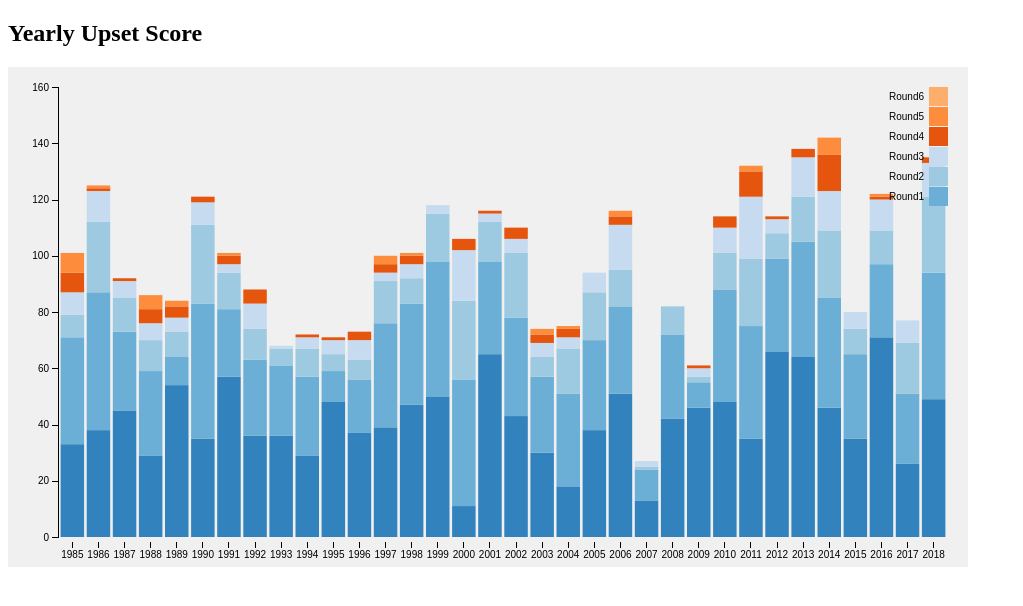
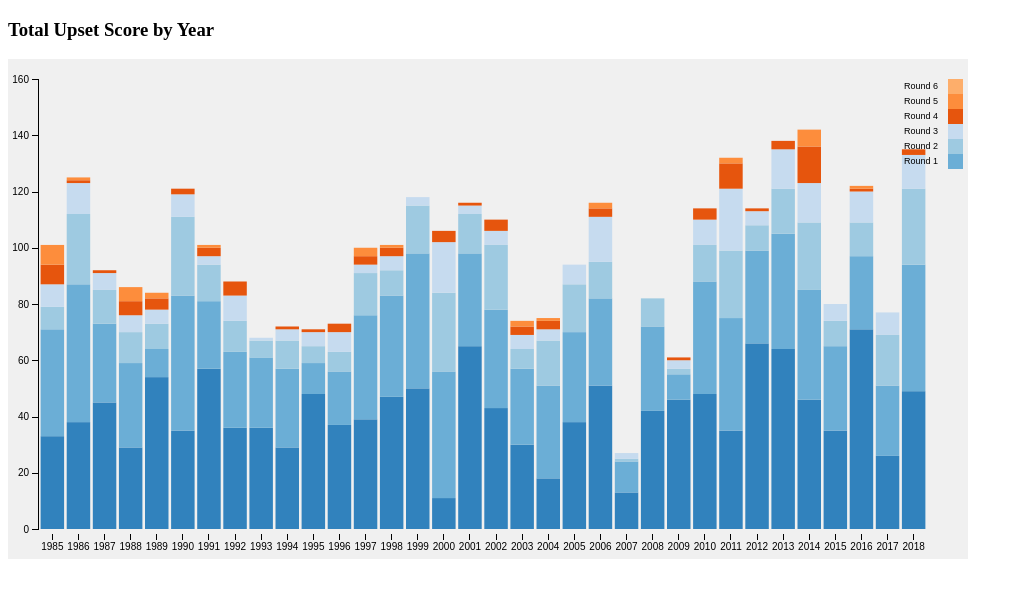
Before and after one commit to jingjingforest/jingjingforest.github.io, a Jekyll site: the page stack_bar.html, which Jekyll copies as it is, in a window 1280 px wide. Shown: the top 606 px of the page, without its empty margins (0-1023 px from the left). Built offline with Jekyll 4.4.1, drawn with Linux system fonts in a browser that asks for light colours.

```diff
--- a/_posts/2016-03-06-mlb-good-eye-rating.markdown
+++ b/_posts/2016-03-06-mlb-good-eye-rating.markdown
@@ -21,7 +21,7 @@ As you can see, most pitches either have a very low probability of being a strik
 
 A machine-learning algorithm was able to accurately predict strikes and balls 90% of the time, but how accurately can a baseball player predict strikes and balls? This is difficult to know since there is no direct data point that tells this. However, we can approximate it by looking at whether or not the hitter swung at the pitch. Logically, if a hitter thinks a ball is going to be a strike he will swing at it, and will not swing if he thinks it is going to be a ball. This is obviously not an exact measure, since the context of the situation might change a hitter’s behavior. A hitter might be ahead in the count, 3 balls and 0 strikes, and hold off on swinging in hopes of drawing a walk. As a general rule though, we would expect a hitter to swing more at pitches that have a high likelihood of being a strike and swing less at pitches that are more likely to be a ball.
 
-In order to check if this logic holds I grouped the pitches into deciles based on their probability of being a strike and then calculated the rate at which players swung at those pitches.
+<p>In order to check if this logic holds I grouped the pitches into deciles based on their probability of being a strike and then calculated the rate at which players swung at those pitches.<p>
 
 ![Swing Rates of MLB Players by Bins](http://www.seanabu.com/img/swing_all.png)
 
--- a/_posts/2019-04-04-Ranking-Ever-Year-of-March-Madness.markdown
+++ b/_posts/2019-04-04-Ranking-Ever-Year-of-March-Madness.markdown
@@ -21,7 +21,7 @@ This scoring format takes into consideration the likelihood of each upset, accor
 
 So where does the 2018 NCAA Tournament rank in terms of ‘Madness’? It comes in third with a score of 135 points, behind 2014 (142 points) and 2013 (138 points).
 
-{% include stack_bar.html %}
+<!-- {% include stack_bar.html %} -->
 
 In 2014, the tournament started off relatively average with a first round score of 46 points, about 5 more than the average. But as the 8th-seeded Kentucky Wildcats and the 7th-seeded UConn Huskies marched towards the finals – the largest average seed of any championship game – that year’s score rose to the top. The second “maddest” tournament, in 2013, unfolded in a completely different manner. The underdogs that year racked up 105 points through the first two rounds – the most ever – but the #1 seeded Louisville Cardinals won the championship that year, preventing it from being the craziest ever. The least chaotic tournament ever was in 2007 when #1 Florida beat fellow #1 seed Ohio State, and the total upset score was 27. There were only 13 games in which a the winning seed was the expected winner, and eight of these "upsets" were by teams ranked only one seed lower than their opponent. The biggest Cinderella that year was #7-seed UNLV, who made it to the Sweet Sixteen. 30 other tournaments had a higher upset score in just the first round than 2007 had for the entire tournament. The next lowest year was 1995, which had a upset score that was 2.5 times higher than 2007.
 
--- a/chart.html
+++ b/chart.html
@@ -18,7 +18,11 @@
 <svg width="960" height="500"></svg>
 <script src="https://d3js.org/d3.v4.min.js"></script>
 <script>
-
+  <select id="inds">
+    <option value="apples" selected="selected">apples</option>
+    <option value="pears">pears</option>
+    <option value="tomatoes">tomatoes</option>
+  </select>
 var svg = d3.select("svg"),
     margin = {top: 20, right: 20, bottom: 30, left: 40},
     width = +svg.attr("width") - margin.left - margin.right,
--- a/stack_bar.html
+++ b/stack_bar.html
@@ -38,7 +38,7 @@
 </style>
 
 <body>
-    <h2>Yearly Upset Score</h2>
+    <h3>Total Upset Score by Year</h3>
     <div id='stacked-bar'></div>
     <script src="https://d3js.org/d3.v4.min.js"></script>
     <script>
@@ -48,11 +48,11 @@
                     domEle = config.element,
                     stackKey = config.key,
                     data = config.data,
-                    margin = { top: 20, right: 20, bottom: 30, left: 50 },
+                    margin = { top: 20, right: 20, bottom: 30, left: 30 },
                     parseDate = d3.timeParse("%Y"),
-                    width = 960 - margin.left - margin.right,
+                    width = 960 - margin.left - margin.right ,
                     height = 500 - margin.top - margin.bottom,
-                    xScale = d3.scaleBand().range([0, width]).padding(0.1),
+                    xScale = d3.scaleBand().range([0, width-20]).padding(0.1),
                     yScale = d3.scaleLinear().range([height, 0]),
                     color = d3.scaleOrdinal(d3.schemeCategory20c),
                     xAxis = d3.axisBottom(xScale).tickFormat(d3.timeFormat("%Y")),
@@ -116,25 +116,25 @@
 
                 var legend = svg.append("g")
                     .attr("font-family", "sans-serif")
-                    .attr("font-size", 10)
+                    .attr("font-size", 9)
                     .attr("text-anchor", "end")
                     .selectAll("g")
                     .data(stackKey.slice().reverse())
                     .enter().append("g")
-                    .attr("transform", function (d, i) { return "translate(0," + i * 20 + ")"; });
+                    .attr("transform", function (d, i) { return "translate(0," + i * 15 + ")"; });
 
 
                 legend.append("rect")
-                    .attr("x", width - 19)
-                    .attr("width", 19)
-                    .attr("height", 19)
+                    .attr("x", width )
+                    .attr("width", 15)
+                    .attr("height", 15)
                     .attr("fill", color);
 
                 legend.append("text")
-                    .attr("x", width - 24)
-                    .attr("y", 9.5)
-                    .attr("dy", "0.32em")
-                    .text(function (d) { return "Round" +d; });
+                    .attr("x", width - 10)
+                    .attr("y", 8)
+                    .attr("dy", ".22em")
+                    .text(function (d) { return "Round " +d; });
 
 
                 var tooltip = svg.append("g")
```
Also changed, not shown: _includes/stack_bar.html (+5 -5 lines).
